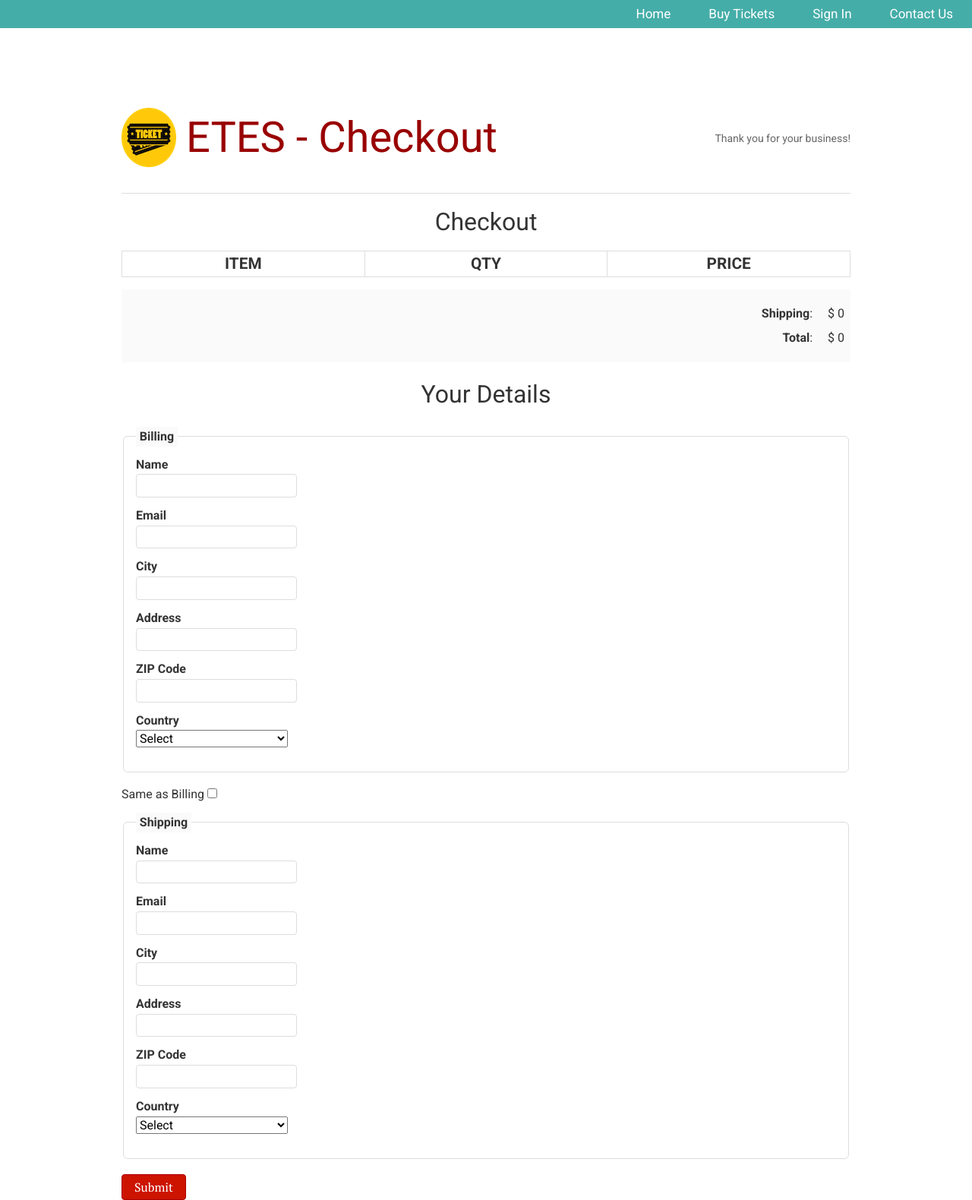
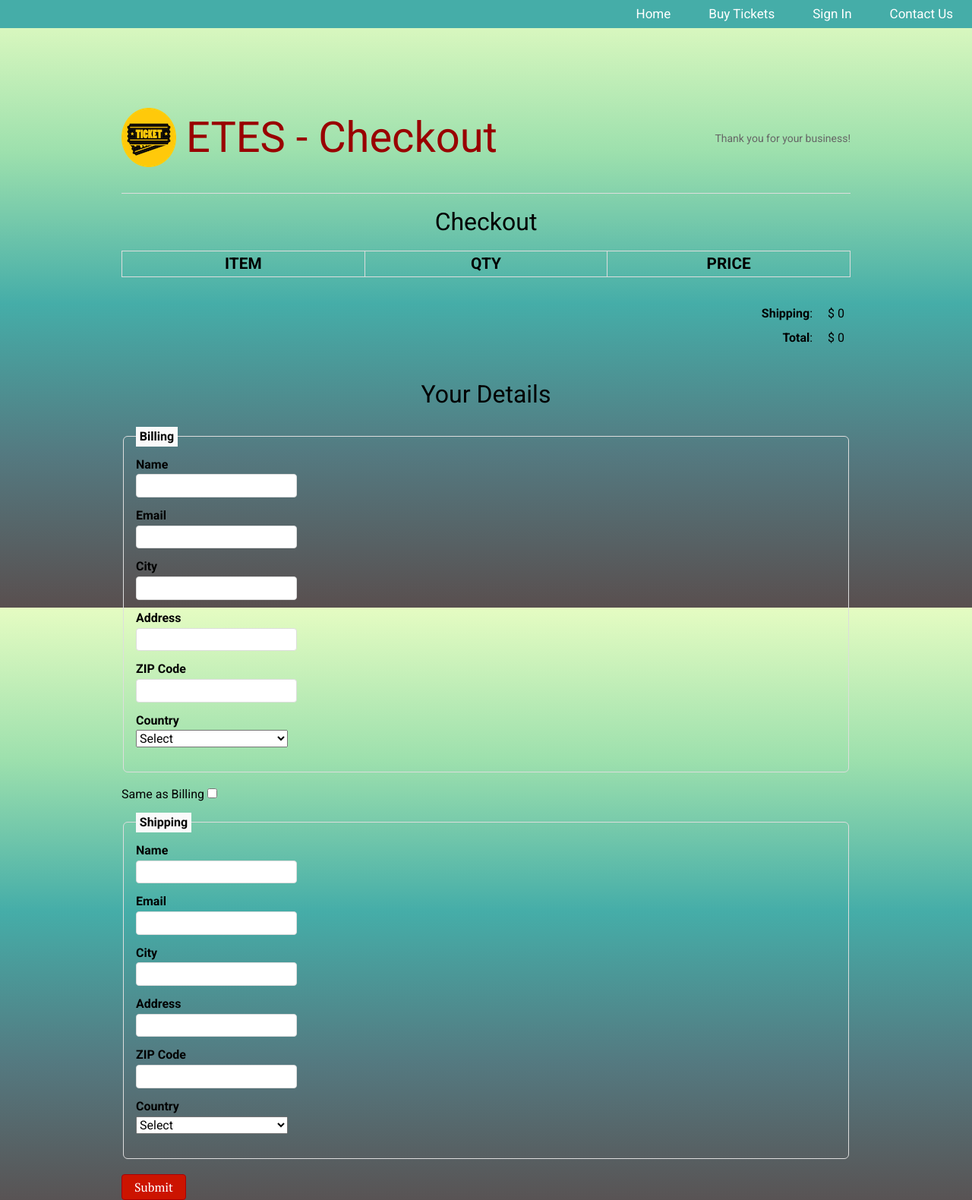
Before and after one commit to ruifengT/ETES, a PHP site: page /ShoppingCart/checkout.html in a window 1280 px wide. Shown: the whole page at 76% size. Run offline with PHP 8.4, Linux system fonts and the light colour scheme; lists and menus that the app fills with data are empty; some libraries are stand-ins or nearby versions.

Commit message:
now i'm done, really

```diff
--- a/ShoppingCart/css/style.css
+++ b/ShoppingCart/css/style.css
@@ -5,16 +5,28 @@
 
 
 /*= Demo */
-
-html, body {
-	height: 100%;
-	min-height: 100%;
+html {
+   margin: 0px;
+   height: 100%;
 }
 
 body {
-	font: 100%/1 'Roboto', serif;
-	background: #fff;
-	color: #333;
+    font: 100%/1 'Roboto', serif;
+   margin: 0px;
+   min-height: 100%;
+   width: 100%;
+        	background: #e5fcc2; /* For browsers that do not support gradients */
+  /* For Safari 5.1 to 6.0 */
+  background-image: -webkit-linear-gradient(#e5fcc2,#9DE0AD,#45ada8,#547980,#594F4F);
+  /* For Opera 11.1 to 12.0 */
+  background: -o-linear-gradient(#e5fcc2,#9DE0AD,#45ada8,#547980,#594F4F);
+  /* For Fx 3.6 to 15 */
+  background: -moz-linear-gradient(#e5fcc2,#9DE0AD,#45ada8,#547980,#594F4F);
+  /* Standard syntax */
+  background: linear-gradient(#e5fcc2,#9DE0AD,#45ada8,#547980,#594F4F);
+    background-size: auto;
+    background-repeat: no-repeat;
+    background-attachment: fixed;
 }
 
 :active, :focus {
@@ -222,7 +234,6 @@ body#checkout-page #site-info {
 #pricing {
 	padding: 0.5em;
 	margin: 1em 0;
-	background: #fafafa;
 }
 
 #sub-total, #shipping {
```
Also changed, not shown: sign_up/css/style.css (+9 -0 lines).
